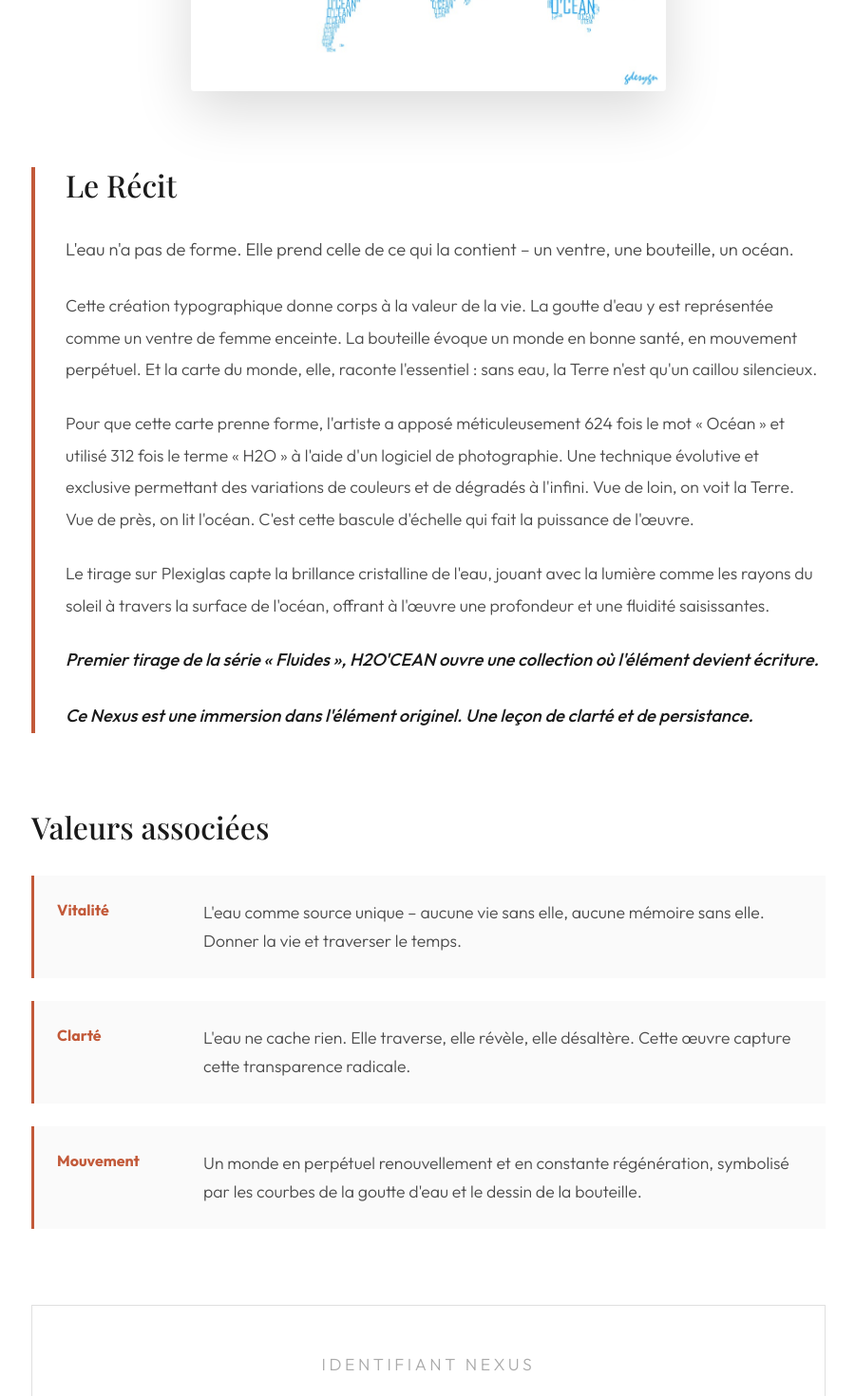
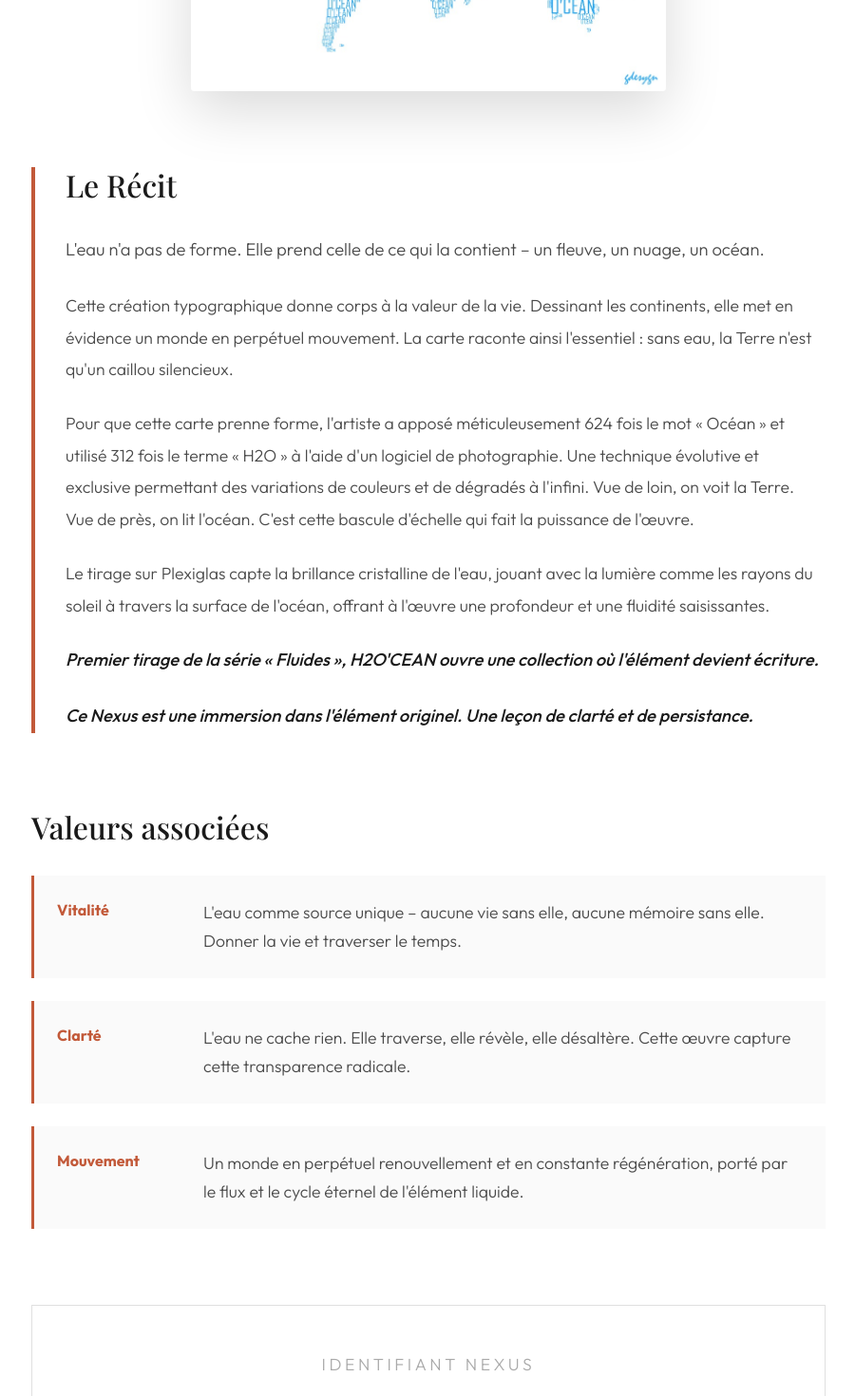
Before and after one commit to gdesygn/humanvalues, a React (Vite) app: page /nexus/ocean in a window 1280 px wide. Shown: the part 788-2258 px from the top of the page at 95% size, without its empty margins (189-1089 px from the left). Built offline with nearby package versions, Linux system fonts and the light colour scheme; a web font is replaced by a local one.

Commit message:
chore: remove all references to bottle and drop in H2O'CEAN Nexus page

```diff
--- a/src/pages/NexusOcean.jsx
+++ b/src/pages/NexusOcean.jsx
@@ -54,10 +54,10 @@ const NexusOcean = () => {
         <h2 style={{ fontSize: '2rem', marginBottom: '2rem' }}>Le Récit</h2>
 
         <p style={{ fontSize: '1.15rem', lineHeight: '1.9', marginBottom: '1.5rem', color: 'var(--hv-grey)' }}>
-          L'eau n'a pas de forme. Elle prend celle de ce qui la contient – un ventre, une bouteille, un océan.
+          L'eau n'a pas de forme. Elle prend celle de ce qui la contient – un fleuve, un nuage, un océan.
         </p>
         <p style={{ fontSize: '1.1rem', lineHeight: '1.9', marginBottom: '1.5rem', color: 'var(--hv-grey)' }}>
-          Cette création typographique donne corps à la valeur de la vie. La goutte d'eau y est représentée comme un ventre de femme enceinte. La bouteille évoque un monde en bonne santé, en mouvement perpétuel. Et la carte du monde, elle, raconte l'essentiel : sans eau, la Terre n'est qu'un caillou silencieux.
+          Cette création typographique donne corps à la valeur de la vie. Dessinant les continents, elle met en évidence un monde en perpétuel mouvement. La carte raconte ainsi l'essentiel : sans eau, la Terre n'est qu'un caillou silencieux.
         </p>
         <p style={{ fontSize: '1.1rem', lineHeight: '1.9', marginBottom: '1.5rem', color: 'var(--hv-grey)' }}>
           Pour que cette carte prenne forme, l'artiste a apposé méticuleusement 624 fois le mot « Océan » et utilisé 312 fois le terme « H2O » à l'aide d'un logiciel de photographie. Une technique évolutive et exclusive permettant des variations de couleurs et de dégradés à l'infini. Vue de loin, on voit la Terre. Vue de près, on lit l'océan. C'est cette bascule d'échelle qui fait la puissance de l'œuvre.
@@ -88,7 +88,7 @@ const NexusOcean = () => {
             },
             {
               valeur: 'Mouvement',
-              texte: "Un monde en perpétuel renouvellement et en constante régénération, symbolisé par les courbes de la goutte d'eau et le dessin de la bouteille."
+              texte: "Un monde en perpétuel renouvellement et en constante régénération, porté par le flux et le cycle éternel de l'élément liquide."
             }
           ].map((v) => (
             <div key={v.valeur} style={{
```
